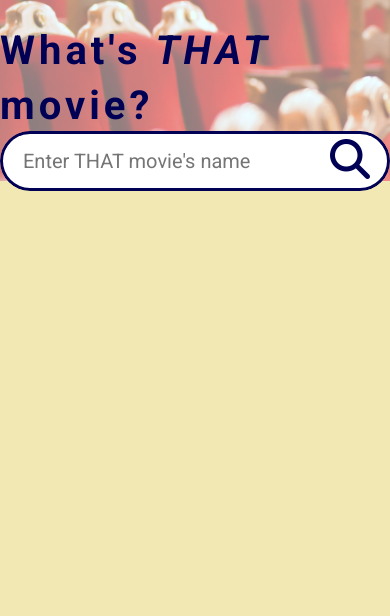
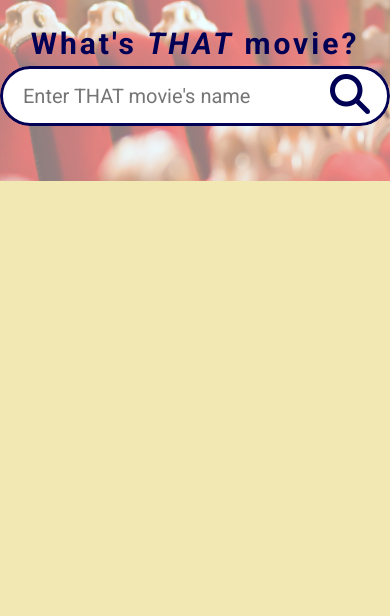
Before and after one commit to ITDallasDBW/082125M4Project, a plain HTML site: page index.html in a window 390 px wide. Shown: the part 119-735 px from the top of the page. Drawn offline with Linux system fonts and the light colour scheme.

Commit message:
!important h1 sizing for phone

```diff
--- a/layout.css
+++ b/layout.css
@@ -424,7 +424,7 @@ footer {
 /* My phone... */
 @media (max-width: 450px) {
   h1 {
-    font-size: 30px;
+    font-size: 30px !important;
     }
   .message-box {
     width: 75%;
```
